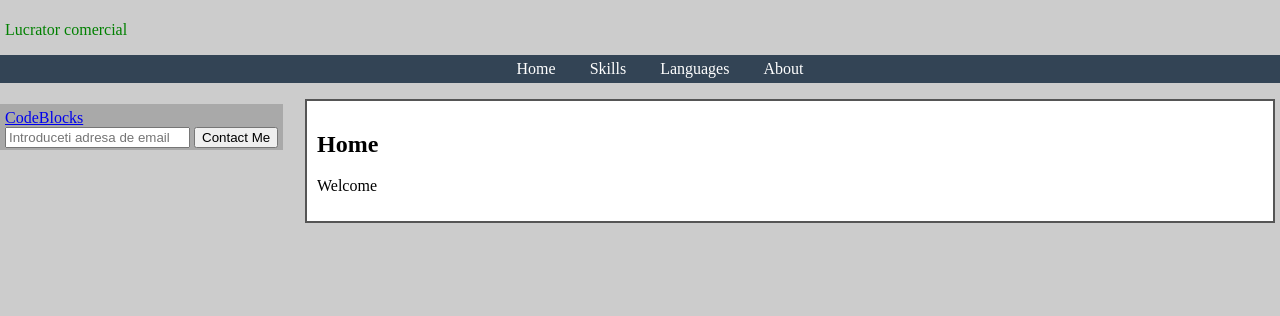
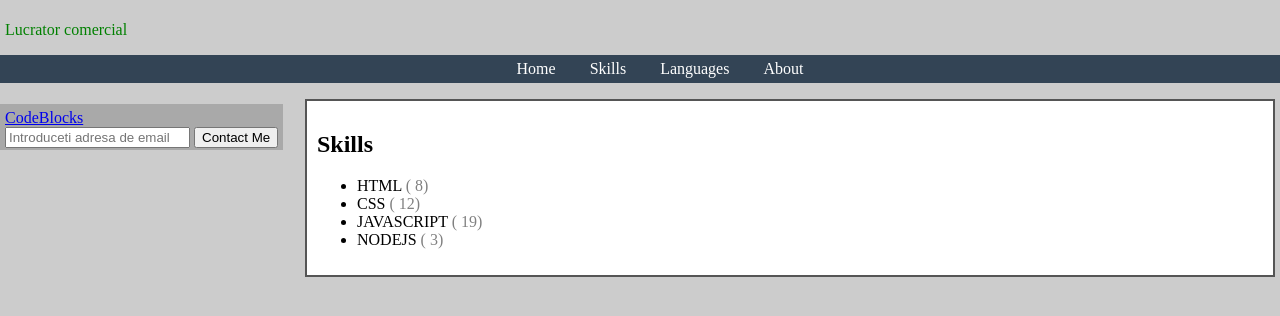
Before and after one commit to DenisaVonica/DenisaVonica.github-io, a plain HTML site: page index.html in a window 1280 px wide. Shown: the part 158-474 px from the top of the page. Drawn offline with Linux system fonts and the light colour scheme.

Commit message:
add endorcements

```diff
--- a/intro.js
+++ b/intro.js
@@ -59,13 +59,19 @@ function hideAllPages()
 initMenu()
 
 function showSkills(){
-    var skills = ['html','css','javaScript'];
+    var allEndorcements = [8,12,19,3];
+    var skills = ['html','css','javaScript','nodejs'];
+
     var htmlSkills = skills.map(function(skill,index){
-        return '<li>' +skill.toUpperCase()+ '</li>';
+        var endorcements = '<span class="endorcements" > ( ' + allEndorcements[index] +  ")</span> ";
+        return '<li>' +skill.toUpperCase()+  endorcements  + ' </li>';
     });
 
     var ul = document.querySelector('#skills-page ul');
     console.warn(ul);
     ul.innerHTML = htmlSkills.join('');
 }
+
+hideAllPages();
+showPage('skills-page');
 showSkills()
--- a/style.css
+++ b/style.css
@@ -59,3 +59,7 @@ h2{
     color:#334455;
     background:#fff;
 }
+
+.endorcements {
+    color: grey;
+}
```
